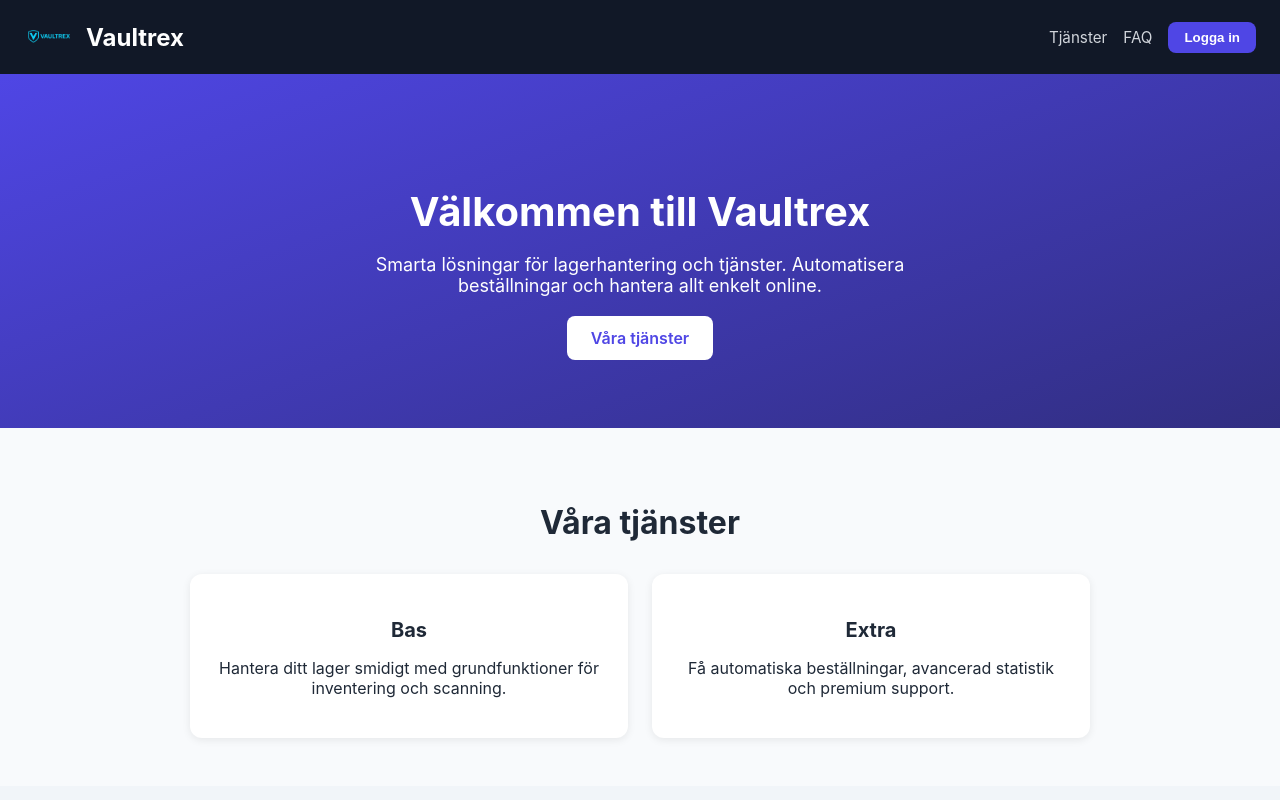
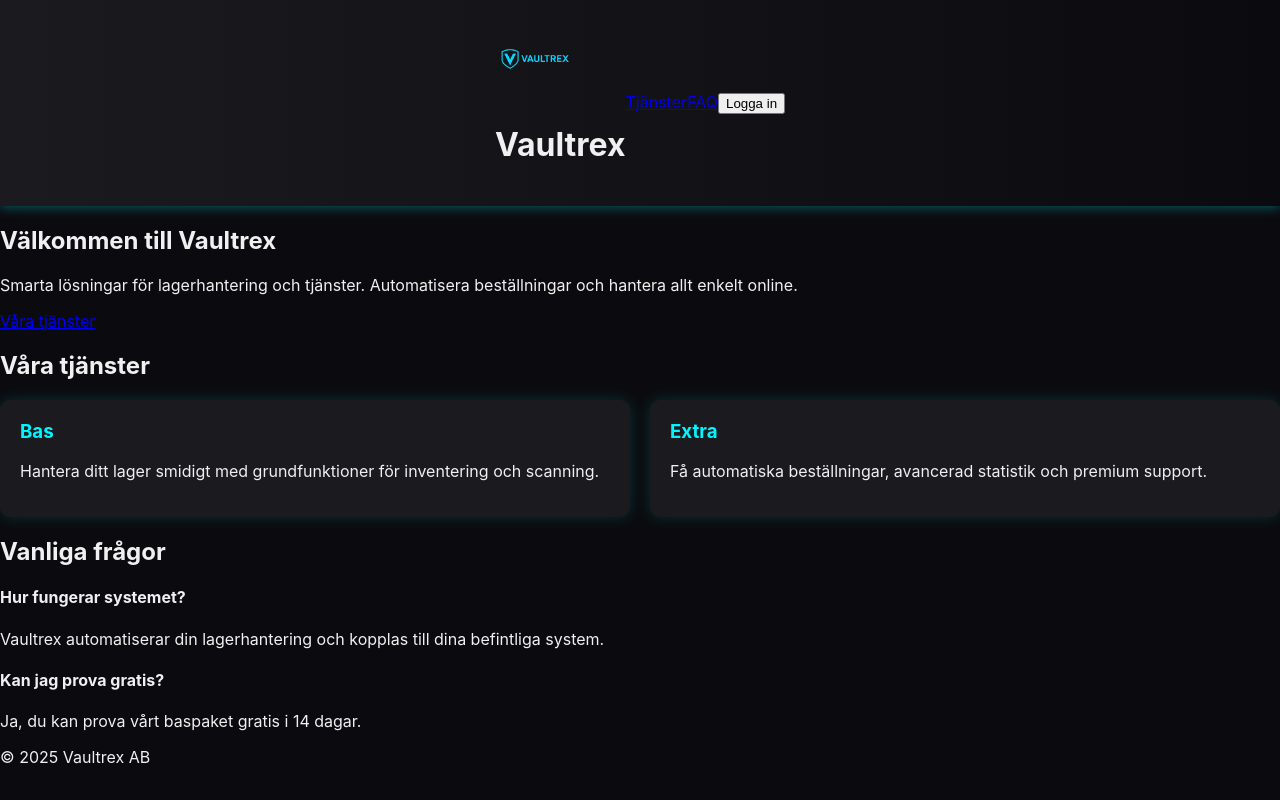
Before and after one commit to FooxxyyDev/vaultrex-frontend, a React (Vite) app: page / in a window 1280 px wide. Shown: the top 800 px of the page. Built offline with nearby package versions, Linux system fonts and the light colour scheme.

Commit message:
Update App.css

```diff
--- a/src/App.css
+++ b/src/App.css
@@ -1,224 +1,154 @@
-/* Global */
+/* Grundinställningar */
 body {
   margin: 0;
-  font-family: 'Inter', system-ui, sans-serif;
-  background: #f8fafc;
-  color: #1f2937;
+  padding: 0;
+  font-family: 'Inter', sans-serif;
+  background-color: #0b0b0f; /* mörk bakgrund */
+  color: #f0f0f0; /* ljus text */
 }
 
-.App {
-  width: 100%;
+/* Header med logga */
+header {
+  display: flex;
+  justify-content: center;
+  align-items: center;
+  background: linear-gradient(90deg, #1a1a1f, #0b0b0f);
+  padding: 20px;
+  box-shadow: 0 2px 10px rgba(0, 255, 255, 0.3);
 }
 
-/* Header */
-.site-header {
-  background: #111827;
-  color: white;
-  padding: 0.75rem 1.5rem;
-  display: flex;
-  justify-content: space-between;
-  align-items: center;
+header img {
+  max-height: 80px; /* storlek på loggan */
 }
 
-.logo-wrapper {
-  display: flex;
-  align-items: center;
-  gap: 0.75rem;
+/* Landing page */
+.landing-page {
+  text-align: center;
+  padding: 80px 20px;
 }
 
-.logo {
-  max-height: 50px;
-  width: auto;
+.landing-page h1 {
+  font-size: 2.5rem;
+  margin-bottom: 20px;
+  color: #00f6ff; /* neon blå */
 }
 
-.site-title {
-  font-size: 1.5rem;
-  font-weight: 700;
-  margin: 0;
+.landing-page p {
+  font-size: 1.2rem;
+  color: #ccc;
+  max-width: 600px;
+  margin: 0 auto 30px;
 }
 
-.nav-links {
-  display: flex;
-  align-items: center;
-  gap: 1rem;
+.landing-page button {
+  background: #00f6ff;
+  color: #0b0b0f;
+  border: none;
+  padding: 15px 30px;
+  font-size: 1rem;
+  border-radius: 8px;
+  cursor: pointer;
+  transition: background 0.3s ease;
 }
 
-.nav-links a {
-  color: #d1d5db;
-  text-decoration: none;
-  font-size: 0.95rem;
+.landing-page button:hover {
+  background: #00c4cc;
 }
 
-.nav-links a:hover {
-  color: #6366f1;
+/* Login-container */
+.login-container {
+  display: flex;
+  justify-content: center;
+  align-items: center;
+  padding: 60px 20px;
 }
 
-.login-btn {
-  background: #4f46e5;
-  color: white;
-  border: none;
-  padding: 0.5rem 1rem;
-  border-radius: 0.5rem;
-  font-weight: 600;
-  cursor: pointer;
-  transition: background 0.2s ease;
-}
-
-.login-btn:hover {
-  background: #4338ca;
-}
-
-/* Hero / landing */
-.hero {
-  background: linear-gradient(160deg, #4f46e5, #312e81);
-  color: white;
-  padding: 5rem 1rem;
+.login-box {
+  background: #1a1a1f;
+  padding: 40px;
+  border-radius: 12px;
+  box-shadow: 0 0 20px rgba(0, 255, 255, 0.2);
+  max-width: 400px;
+  width: 100%;
   text-align: center;
 }
 
-.hero-content h1 {
-  font-size: 2.5rem;
-  margin-bottom: 0.5rem;
+.login-box h2 {
+  margin-bottom: 20px;
+  color: #00f6ff;
 }
 
-.hero-content p {
-  font-size: 1.125rem;
-  margin-bottom: 2rem;
-  max-width: 600px;
-  margin-left: auto;
-  margin-right: auto;
+.login-box input {
+  width: 100%;
+  padding: 12px;
+  margin: 10px 0;
+  background: #0b0b0f;
+  border: 1px solid #00f6ff;
+  color: #f0f0f0;
+  border-radius: 6px;
 }
 
-.cta-btn {
-  background: #fff;
-  color: #4f46e5;
-  padding: 0.75rem 1.5rem;
-  border-radius: 0.5rem;
-  text-decoration: none;
-  font-weight: 600;
+.login-box button {
+  background: #00f6ff;
+  color: #0b0b0f;
+  border: none;
+  padding: 12px 20px;
+  width: 100%;
+  border-radius: 6px;
+  cursor: pointer;
+  font-size: 1rem;
+  margin-top: 10px;
 }
 
-/* Services */
-.services {
-  padding: 3rem 1rem;
-  text-align: center;
+.login-box button:hover {
+  background: #00c4cc;
 }
 
-.services h2 {
+/* Dashboard och tjänster */
+.dashboard {
+  padding: 40px 20px;
+}
+
+.dashboard h2 {
   font-size: 2rem;
-  margin-bottom: 2rem;
+  margin-bottom: 20px;
+  color: #00f6ff;
+  text-align: center;
 }
 
 .services-grid {
   display: grid;
-  grid-template-columns: repeat(auto-fit, minmax(240px, 1fr));
-  gap: 1.5rem;
-  max-width: 900px;
-  margin: 0 auto;
+  grid-template-columns: repeat(auto-fit, minmax(250px, 1fr));
+  gap: 20px;
 }
 
 .service-card {
-  background: white;
-  padding: 1.5rem;
-  border-radius: 0.75rem;
-  box-shadow: 0 2px 8px rgba(0, 0, 0, 0.08);
+  background: #1a1a1f;
+  padding: 20px;
+  border-radius: 10px;
+  box-shadow: 0 0 15px rgba(0, 255, 255, 0.15);
+  transition: transform 0.3s ease, box-shadow 0.3s ease;
+}
+
+.service-card:hover {
+  transform: translateY(-5px);
+  box-shadow: 0 0 20px rgba(0, 255, 255, 0.3);
 }
 
 .service-card h3 {
-  font-size: 1.25rem;
-  margin-bottom: 0.5rem;
+  margin-top: 0;
+  color: #00f6ff;
 }
 
-/* FAQ */
-.faq {
-  padding: 3rem 1rem;
-  background: #f1f5f9;
-}
-
-.faq h2 {
-  text-align: center;
-  font-size: 2rem;
-  margin-bottom: 2rem;
-}
-
-.faq-item {
-  max-width: 700px;
-  margin: 0 auto 1.5rem;
-  text-align: left;
-}
-
-.faq-item h4 {
-  font-size: 1.125rem;
-  margin-bottom: 0.25rem;
-}
-
-/* Login modal */
-.login-overlay {
-  position: fixed;
-  top: 0;
-  left: 0;
-  right: 0;
-  bottom: 0;
-  background: rgba(0, 0, 0, 0.6);
-  display: flex;
-  justify-content: center;
-  align-items: center;
-}
-
-.login-modal {
-  background: white;
-  padding: 2rem;
-  border-radius: 0.75rem;
-  width: 90%;
-  max-width: 400px;
-}
-
-.login-modal h2 {
-  margin-top: 0;
-}
-
-.login-modal form {
-  display: flex;
-  flex-direction: column;
-}
-
-.login-modal input {
-  padding: 0.5rem;
-  margin-bottom: 1rem;
-  border-radius: 0.5rem;
-  border: 1px solid #d1d5db;
-}
-
-.login-modal button {
-  background: #4f46e5;
-  color: white;
-  padding: 0.75rem;
-  border: none;
-  border-radius: 0.5rem;
-  font-weight: 600;
-  cursor: pointer;
-}
-
-.login-modal button:hover {
-  background: #4338ca;
-}
-
-/* Footer */
-.footer {
-  background: #111827;
-  color: #9ca3af;
-  text-align: center;
-  padding: 1rem;
-  font-size: 0.875rem;
-}
-
-/* Responsivt */
+/* Responsiv */
 @media (max-width: 768px) {
-  .hero-content h1 {
+  header img {
+    max-height: 60px;
+  }
+  .landing-page h1 {
     font-size: 2rem;
   }
-
-  .site-title {
-    font-size: 1.25rem;
+  .login-box {
+    padding: 30px;
   }
 }
```
